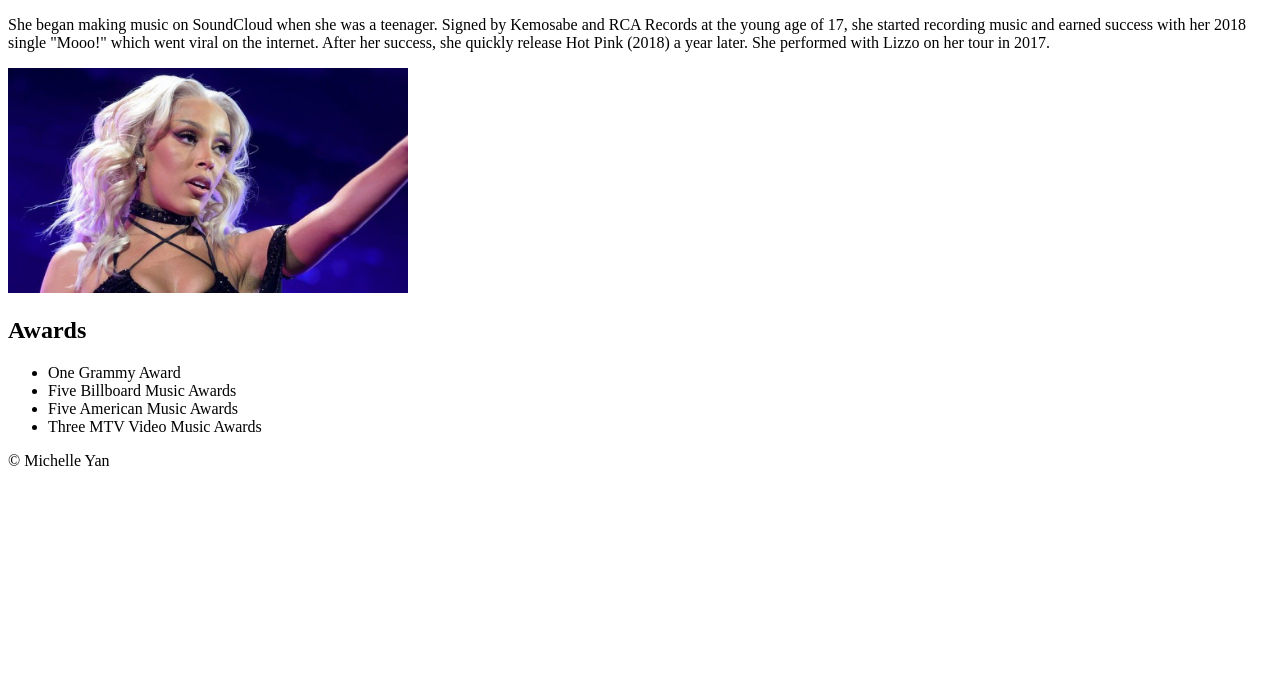
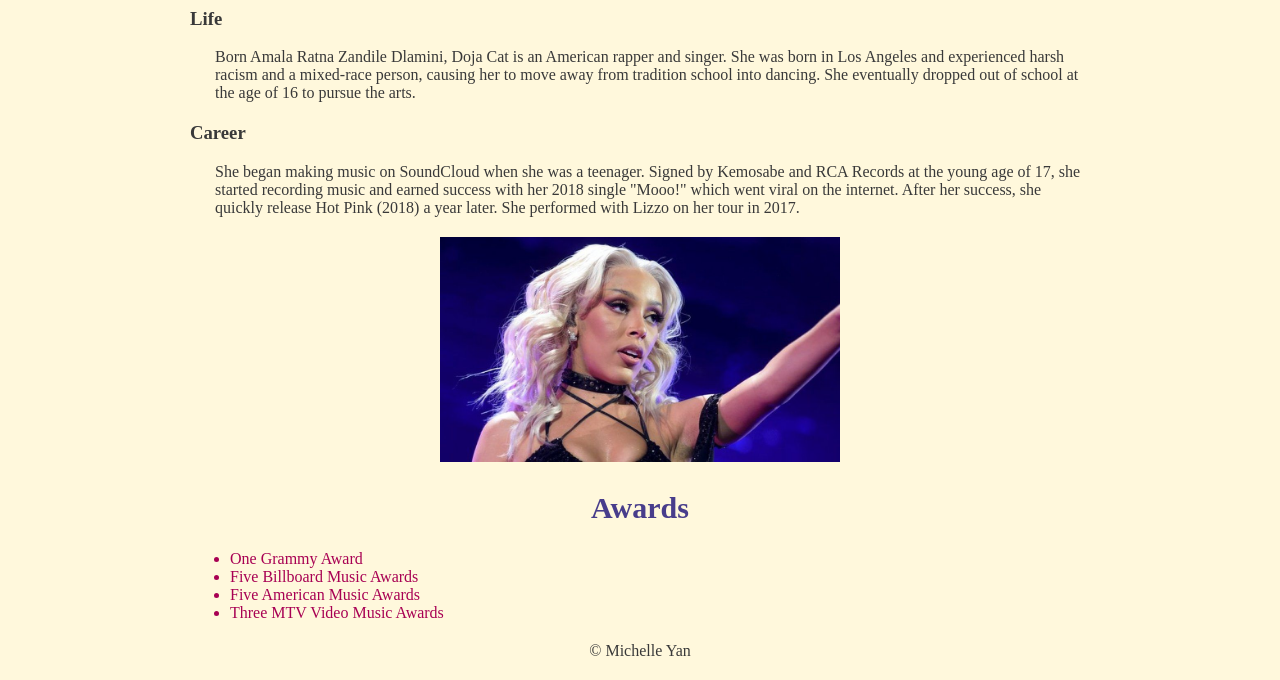
Before and after one commit to michelleyan1/m4-hw4-yan-michelle, a plain HTML site: page index.html in a window 1280 px wide. Shown: the part 578-1258 px from the top of the page. Before the commit the page ends 1056 px from the top, so only its background shows below. Drawn offline with Linux system fonts and the light colour scheme.

Commit message:
change color for accessibility

```diff
--- a/index.html
+++ b/index.html
@@ -5,6 +5,7 @@
     <meta http-equiv="X-UA-Compatible" content="IE=edge">
     <meta name="viewport" content="width=device-width, initial-scale=1.0">
     <meta name="description" content="About Doja Cat">
+    <link rel="stylesheet" type="text/css" href="styles.css"/>
     <title>Michelle's Favorite Artist</title>
 </head>
 
--- a/styles.css
+++ b/styles.css
@@ -11,8 +11,8 @@ nav, h2 {
 
 
 body {
-    background-color: rgb(228, 226, 220);
-    color: rgb(75, 75, 75);
+    background-color: cornsilk;
+    color: rgb(57, 57, 57);
     max-width: 900px;
     margin: auto;
 }
@@ -27,7 +27,7 @@ section.dojaimage {
 }
 
 section ul,ol {
-    color: palevioletred;
+    color: #A80053;
 }
 
 footer {
```
